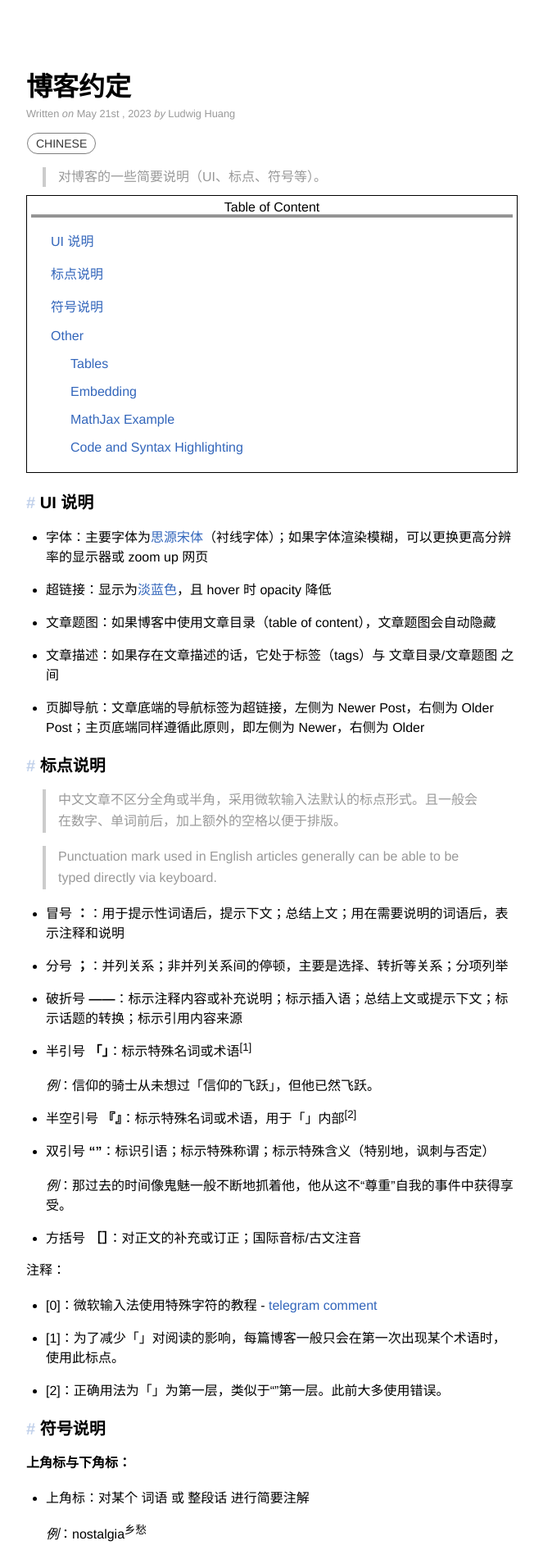
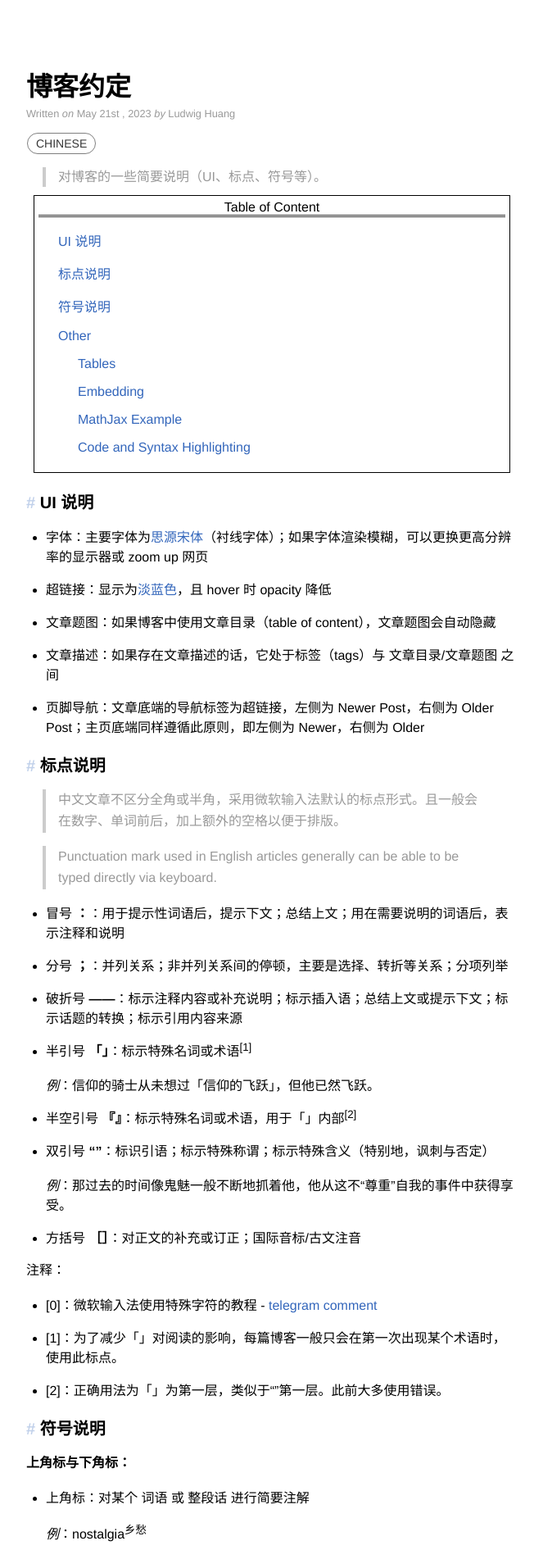
Before and after one commit to huang-feiyu/huang-feiyu.github.io, a Jekyll site: the page built from _posts/2023-05-21-blog-protocol.md, in a window 1280 px wide. Shown: the top 1902 px of the page at 82% size, without its empty margins (308-971 px from the left). Built offline with Jekyll 4.4.1, drawn with Linux system fonts in a browser that asks for light colours; nearby versions of some CDN libraries; formulas are drawn with MathJax 3; a script that is not in the unit is left out.

Commit message:
style: decrease size of tables

```diff
--- a/_sass/_base.scss
+++ b/_sass/_base.scss
@@ -114,7 +114,8 @@
 table {
   border-collapse: collapse;
   margin-bottom: 30px;
-  width: 100%;
+  width: 95%;
+  margin: auto;
 }
 
 table, th, td {
--- a/_sass/_post.scss
+++ b/_sass/_post.scss
@@ -118,6 +118,8 @@
 }
 
 .toc-container {
+  width: 95%;
+  margin: auto;
   padding: 5px;
   border: 1px solid;
 }
```
